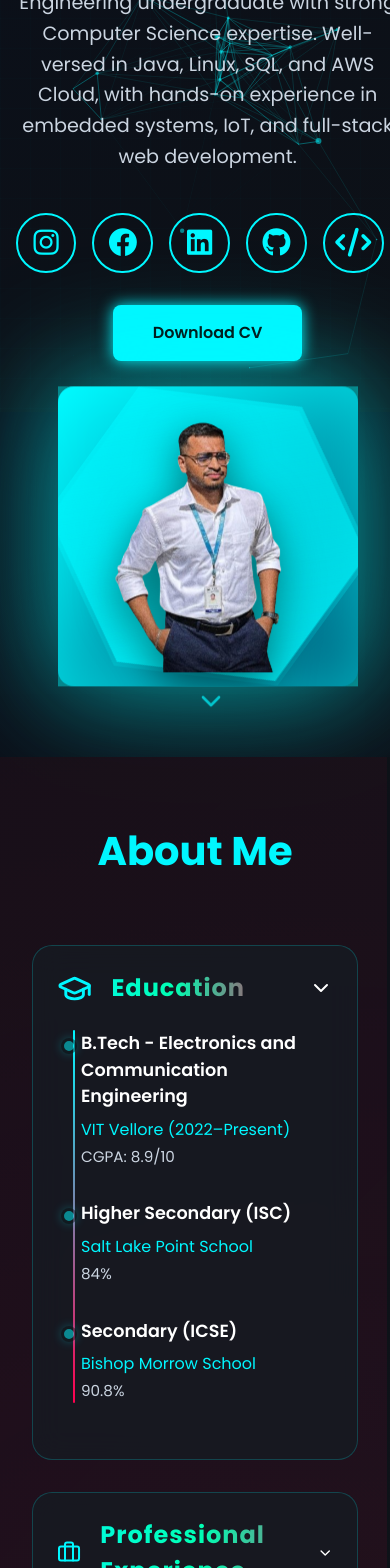
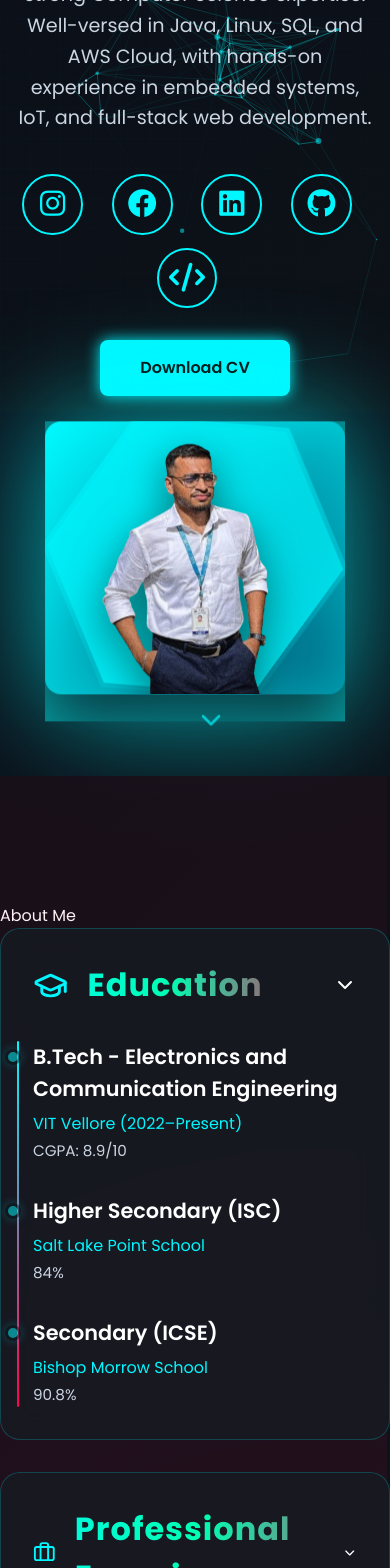
Before and after one commit to RoheetSaha007/Portfolio_Roheet_new, a Next.js app: page / in a window 390 px wide. Shown: the part 432-2000 px from the top of the page. Built offline with nearby package versions, Linux system fonts and the light colour scheme.

Commit message:
changes done

```diff
--- a/app/Components/About.css
+++ b/app/Components/About.css
@@ -14,22 +14,7 @@
 }
 
 /* Base Styles */
-.section-containment {
-  max-width: 1200px;
-  margin: 0 auto;
-  padding: 0 2rem;
-}
 
-.section-title-head-h {
-  font-size: clamp(2.5rem, 5vw, 4rem);
-  color: var(--main-color);
-  text-align: center;
-  margin-bottom: 4rem;
-  font-weight: 700;
-  position: relative;
-  overflow: hidden;
-  animation: slideFadeIn 1.2s ease-out;
-}
 
 /* Subtle underline reveal */
 .section-title-head-h::after {
@@ -671,60 +656,185 @@
   text-shadow: 0 0 5px rgba(255, 0, 79, 0.5);
 }
 
-/* Responsive Design */
-@media (max-width: 768px) {
+/* ============ RESPONSIVE DESIGN ============ */
+@media screen and (max-width: 1320px) {
+  .home {
+    flex-direction: column;
+    padding: 7rem 5% 3rem;
+    gap: 3rem;
+    text-align: center;
+  }
+
+  .home-img-wrapper {
+    margin: 0 auto;
+    max-width: 480px;
+    aspect-ratio: 1 / 1;
+  }
+
+  .home-img {
+    clip-path: none;
+    border-radius: 16px;
+    width: 100%;
+    height: auto;
+    object-fit: cover;
+  }
+
+  .home-content {
+    text-align: center;
+    align-items: center;
+    margin: 0 auto;
+  }
+
+  .social-media {
+    justify-content: center;
+    flex-wrap: wrap;
+    gap: 1rem;
+  }
+
+  .contact-content {
+    grid-template-columns: 1fr;
+    gap: 2.5rem;
+  }
+
+  .services-grid {
+    grid-template-columns: repeat(auto-fit, minmax(280px, 1fr));
+    gap: 2rem;
+  }
+
+  .tech-icons {
+    grid-template-columns: repeat(auto-fit, minmax(70px, 1fr));
+    gap: 1.5rem;
+  }
+}
+
+@media screen and (max-width: 1025px) {
+  .header {
+    padding: 1rem 4%;
+  }
+
+  .menu-toggle {
+    display: block;
+  }
+
+  .navbar {
+    position: fixed;
+    top: 80px;
+    left: 0;
+    width: 100%;
+    background: rgba(13, 17, 23, 0.95);
+    flex-direction: column;
+    align-items: center;
+    padding: 1rem 0;
+    box-shadow: 0 10px 15px rgba(0, 0, 0, 0.3);
+    transform: translateY(-150%);
+    opacity: 0;
+    transition: all 0.3s ease;
+    backdrop-filter: blur(10px);
+  }
+
+  .navbar.active {
+    transform: translateY(0);
+    opacity: 1;
+  }
+
+  .nav-link {
+    margin: 0.6rem 0;
+    font-size: 1.15rem;
+  }
+
+  .home {
+    padding: 7rem 4% 3rem;
+    gap: 2rem;
+  }
+
+  /* 👇 Force center alignment of name */
+  .home-content h1,
+  .home-content h1 span {
+    text-align: center;
+    display: block;
+    margin: 0 auto;
+  }
+
+  .typing-effect-once {
+    font-size: clamp(2.2rem, 5vw, 3rem);
+    text-align: center;
+    line-height: 1.3;
+    display: block;
+    margin: 0 auto;
+    word-break: break-word; /* prevents overflow */
+  }
+
+  .section-title {
+    font-size: clamp(2rem, 4vw, 2.5rem);
+  }
+
+  .services-grid {
+    grid-template-columns: repeat(auto-fit, minmax(280px, 1fr));
+  }
+
+  .project-gallery {
+    grid-template-columns: repeat(auto-fit, minmax(230px, 1fr));
+    gap: 1.5rem;
+  }
+
+  .tech-icons {
+    grid-template-columns: repeat(auto-fit, minmax(65px, 1fr));
+    gap: 1.2rem;
+  }
+
   .section-container {
     padding: 0 1rem;
   }
+}
 
-  .about-section {
-    padding: 4rem 0;
+@media screen and (max-width: 768px) {
+  .home-img-wrapper {
+    max-width: 350px;
   }
 
-  .section-header-h {
+  .section-title {
+    font-size: clamp(1.8rem, 5vw, 2.2rem);
+  }
+
+  .services-grid {
+    grid-template-columns: 1fr;
+  }
+
+  .project-gallery {
+    grid-template-columns: 1fr;
+  }
+
+  .tech-icons {
+    grid-template-columns: repeat(auto-fit, minmax(60px, 1fr));
+  }
+}
+
+@media screen and (max-width: 480px) {
+  .typing-effect-once {
+    font-size: clamp(1.8rem, 7vw, 2.3rem);
+  }
+
+  .section-title {
+    font-size: clamp(1.5rem, 6vw, 2rem);
+  }
+
+  .home-img-wrapper {
+    max-width: 260px;
+  }
+
+  .section-group {
+    padding: 1.2rem;
+  }
+
+  .service-card {
     padding: 1.5rem;
   }
 
-  .section-content.expanded {
-    padding: 0 1.5rem 1.5rem;
+  .contact-item {
+    padding: 1rem;
   }
 
-  .timeline {
-    padding-left: 1.5rem;
-  }
-
-  .timeline-marker {
-    left: -1.25rem;
-  }
-
-  .certifications-grid {
-    grid-template-columns: 1fr;
-  }
-
-  .experience-card:hover {
-    transform: translateY(-5px);
-  }
-
-  .achievement-item:hover {
-    transform: translateY(-5px);
+  .social-media {
+    gap: 0.8rem;
   }
 }
-
-@media (max-width: 480px) {
-  .section-header-h h3 {
-    font-size: 1.5rem;
-  }
-
-  .timeline-content h4 {
-    font-size: 1.1rem;
-  }
-
-  .achievement-item {
-    flex-direction: column;
-    text-align: center;
-  }
-
-  .achievement-icon {
-    align-self: center;
-  }
-}
--- a/app/globals.css
+++ b/app/globals.css
@@ -1001,6 +1001,7 @@ body {
   padding: 8rem 0;
   background: linear-gradient(135deg, rgba(13, 17, 23, 0.9), rgba(22, 27, 34, 0.9));
   position: relative;
+  overflow: hidden; /* ✅ ensures animations or glows don’t overflow */
 }
 
 .work-section::before {
@@ -1013,22 +1014,30 @@ body {
   background: radial-gradient(circle at 40% 80%, rgba(0, 247, 255, 0.1) 0%, transparent 50%),
     radial-gradient(circle at 80% 20%, rgba(255, 0, 79, 0.1) 0%, transparent 50%);
   pointer-events: none;
+  animation: subtleGlow 12s infinite alternate ease-in-out; /* ✅ smooth background animation */
+}
+
+@keyframes subtleGlow {
+  0% { opacity: 0.3; transform: scale(1); }
+  100% { opacity: 0.6; transform: scale(1.1); }
 }
 
 .project-gallery {
   display: grid;
   grid-template-columns: repeat(auto-fit, minmax(280px, 1fr));
-  gap: 2rem;
+  gap: 2.5rem; /* ✅ more breathing space */
+  padding: 0 2rem; /* ✅ padding inside for balance */
 }
 
 .project-card {
-  background: rgba(22, 27, 34, 0.8);
+  background: rgba(22, 27, 34, 0.85);
   border-radius: 20px;
   overflow: hidden;
   transition: all 0.4s ease;
   border: 1px solid rgba(0, 247, 255, 0.2);
-  backdrop-filter: blur(10px);
-  position: relative;
+  backdrop-filter: blur(14px); /* ✅ slightly stronger blur */
+  position: relative;
+  transform-style: preserve-3d; /* ✅ improves hover 3D feel */
 }
 
 .project-card::before {
@@ -1038,9 +1047,9 @@ body {
   left: -50%;
   width: 200%;
   height: 200%;
-  background: radial-gradient(circle, rgba(0, 247, 255, 0.15) 0%, transparent 60%);
+  background: radial-gradient(circle, rgba(0, 247, 255, 0.2) 0%, transparent 70%);
   opacity: 0;
-  transition: opacity 0.4s ease;
+  transition: opacity 0.5s ease;
   pointer-events: none;
   z-index: 1;
 }
@@ -1050,32 +1059,41 @@ body {
 }
 
 .project-card:hover {
-  transform: translateY(-15px) scale(1.03);
-  box-shadow: 0 25px 50px rgba(0, 247, 255, 0.3);
-  border-color: rgba(0, 247, 255, 0.5);
+  transform: translateY(-15px) scale(1.05) rotate3d(1, 1, 0, 4deg); /* ✅ subtle 3D tilt */
+  box-shadow: 0 25px 60px rgba(0, 247, 255, 0.35),
+              0 0 25px rgba(0, 247, 255, 0.2); /* ✅ layered glow */
+  border-color: rgba(0, 247, 255, 0.6);
 }
 
 .project-card img {
   width: 100%;
-  height: 200px;
+  height: 220px; /* ✅ slightly taller for modern layout */
   object-fit: cover;
-  transition: transform 0.4s ease;
+  transition: transform 0.5s ease;
+  filter: brightness(0.9) contrast(1.1); /* ✅ richer image colors */
 }
 
 .project-card:hover img {
   transform: scale(1.1);
+  filter: brightness(1) contrast(1.15); /* ✅ pop effect on hover */
 }
 
 .project-card p {
   color: #ffffff;
-  font-size: 1.1rem;
+  font-size: 1.15rem; /* ✅ slightly larger for elegance */
   padding: 1.5rem;
-  background: rgba(13, 17, 23, 0.9);
+  background: linear-gradient(90deg, rgba(13, 17, 23, 0.95), rgba(22, 27, 34, 0.95));
   margin: 0;
   text-align: center;
-  font-weight: 500;
+  font-weight: 600; /* ✅ more premium weight */
+  letter-spacing: 0.5px; /* ✅ more polished typography */
   position: relative;
   z-index: 2;
+  transition: color 0.3s ease;
+}
+
+.project-card:hover p {
+  color: #00f7ff; /* ✅ premium hover text accent */
 }
 
 /* Contact Section */
@@ -1343,23 +1361,26 @@ body {
 
 
 /* ============ RESPONSIVE DESIGN ============ */
-@media screen and (max-width: 1110px) {
+@media screen and (max-width: 1200px) {
   .home {
     flex-direction: column;
-    padding: 8rem 5% 4rem;
+    padding: 7rem 5% 3rem;
     gap: 3rem;
     text-align: center;
   }
 
   .home-img-wrapper {
-    margin-left: 0;
-    max-width: 500px;
+    margin: 0 auto;
+    max-width: 480px;
     aspect-ratio: 1 / 1;
   }
 
   .home-img {
     clip-path: none;
     border-radius: 16px;
+    width: 100%;
+    height: auto;
+    object-fit: cover;
   }
 
   .home-content {
@@ -1370,19 +1391,23 @@ body {
 
   .social-media {
     justify-content: center;
+    flex-wrap: wrap;
+    gap: 1rem;
   }
 
   .contact-content {
     grid-template-columns: 1fr;
-    gap: 3rem;
+    gap: 2.5rem;
   }
 
   .services-grid {
-    grid-template-columns: repeat(auto-fit, minmax(300px, 1fr));
+    grid-template-columns: repeat(auto-fit, minmax(280px, 1fr));
+    gap: 2rem;
   }
 
   .tech-icons {
-    grid-template-columns: repeat(auto-fit, minmax(80px, 1fr));
+    grid-template-columns: repeat(auto-fit, minmax(70px, 1fr));
+    gap: 1.5rem;
   }
 }
 
@@ -1407,6 +1432,7 @@ body {
     box-shadow: 0 10px 15px rgba(0, 0, 0, 0.3);
     transform: translateY(-150%);
     opacity: 0;
+    transition: all 0.3s ease;
     backdrop-filter: blur(10px);
   }
 
@@ -1416,21 +1442,49 @@ body {
   }
 
   .nav-link {
-    margin: 0.5rem 0;
-    font-size: 1.2rem;
+    margin: 0.6rem 0;
+    font-size: 1.15rem;
   }
 
   .home {
-    padding: 8rem 4% 4rem;
+    padding: 7rem 4% 3rem;
     gap: 2rem;
   }
 
   .typing-effect-once {
-    font-size: 3.5rem;
+    font-size: clamp(2.5rem, 5vw, 3.5rem);
   }
 
   .section-title {
-    font-size: 2.5rem;
+    font-size: clamp(2rem, 4vw, 2.5rem);
+  }
+
+  .services-grid {
+    grid-template-columns: repeat(auto-fit, minmax(280px, 1fr));
+  }
+
+  .project-gallery {
+    grid-template-columns: repeat(auto-fit, minmax(230px, 1fr));
+    gap: 1.5rem;
+  }
+
+  .tech-icons {
+    grid-template-columns: repeat(auto-fit, minmax(65px, 1fr));
+    gap: 1.2rem;
+  }
+
+  .section-container {
+    padding: 0 1rem;
+  }
+}
+
+@media screen and (max-width: 768px) {
+  .home-img-wrapper {
+    max-width: 350px;
+  }
+
+  .section-title {
+    font-size: clamp(1.8rem, 5vw, 2.2rem);
   }
 
   .services-grid {
@@ -1438,49 +1492,64 @@ body {
   }
 
   .project-gallery {
-    grid-template-columns: repeat(auto-fit, minmax(250px, 1fr));
+    grid-template-columns: 1fr;
   }
 
   .tech-icons {
-    grid-template-columns: repeat(auto-fit, minmax(70px, 1fr));
-    gap: 1.5rem;
-  }
-
-  .section-container {
-    padding: 0 1rem;
+    grid-template-columns: repeat(auto-fit, minmax(60px, 1fr));
   }
 }
 
 @media screen and (max-width: 480px) {
   .typing-effect-once {
-    font-size: 2.5rem;
+    font-size: clamp(1.8rem, 7vw, 2.3rem);
   }
 
   .section-title {
-    font-size: 2rem;
+    font-size: clamp(1.5rem, 6vw, 2rem);
   }
 
   .home-img-wrapper {
-    max-width: 280px;
-  }
-
-  .project-gallery {
-    grid-template-columns: 1fr;
-  }
-
-  .tech-icons {
-    grid-template-columns: repeat(auto-fit, minmax(60px, 1fr));
+    max-width: 260px;
   }
 
   .section-group {
+    padding: 1.2rem;
+  }
+
+  .service-card {
     padding: 1.5rem;
-  }
-
-  .service-card {
-    padding: 2rem;
   }
 
   .contact-item {
     padding: 1rem;
   }
-}
+
+  .social-media {
+    gap: 0.8rem;
+  }
+}
+@media screen and (max-width: 360px) {
+  .home-img-wrapper {
+    max-width: 220px;
+  }
+
+  .typing-effect-once {
+    font-size: clamp(1.5rem, 8vw, 2rem);
+  }
+
+  .section-title {
+    font-size: clamp(1.3rem, 7vw, 1.8rem);
+  }
+
+  .btn {
+    padding: 0.8rem 2rem;
+    font-size: 0.9rem;
+  }
+
+  .social-icon {
+    width: 3rem;
+    height: 3rem;
+    font-size: 1.5rem;
+  }
+}
```
